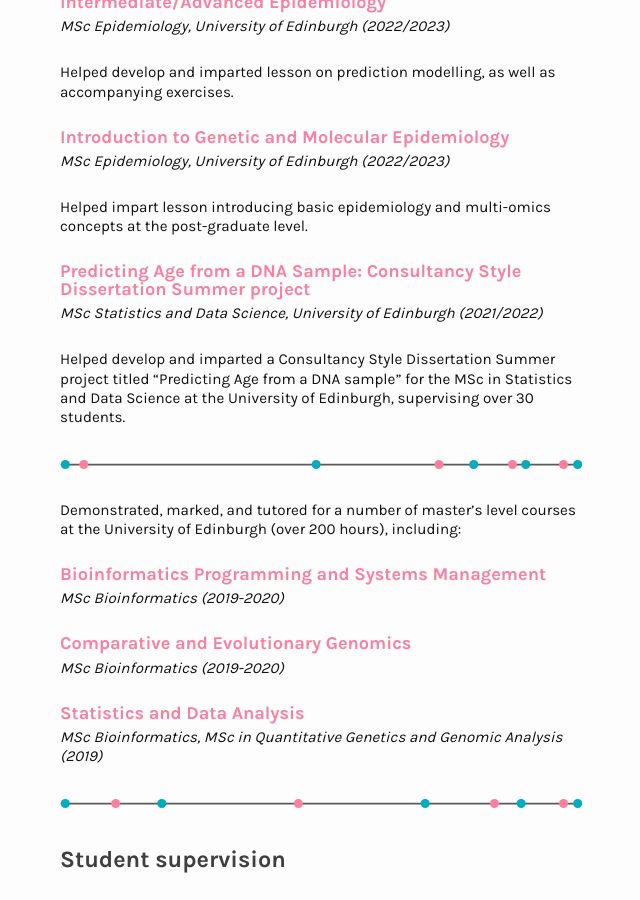
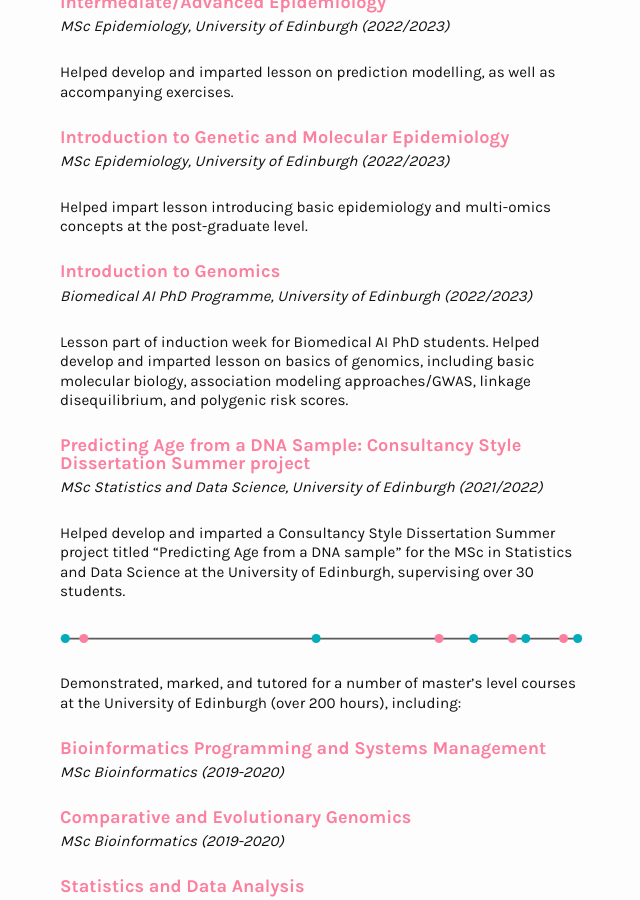
Before and after one commit to elenabernabeu/elenabernabeu.github.io, a Jekyll site: the page built from cv.markdown, in a window 1280 px wide and 900 px high, scrolled down 1539 px. Shown: the whole window, without its empty margins (467-1107 px from the left). Built offline with Jekyll 4.4.1, drawn with Linux system fonts in a browser that asks for light colours.

Commit message:
09012022 - More changes

```diff
--- a/cv.markdown
+++ b/cv.markdown
@@ -66,6 +66,11 @@
 *MSc Epidemiology, University of Edinburgh (2022/2023)*
 
 Helped impart lesson introducing basic epidemiology and multi-omics concepts at the post-graduate level.
+
+#### **Introduction to Genomics**
+*Biomedical AI PhD Programme, University of Edinburgh (2022/2023)*
+
+Lesson part of induction week for Biomedical AI PhD students. Helped develop and imparted lesson on basics of genomics, including basic molecular biology, association modeling approaches/GWAS, linkage disequilibrium, and polygenic risk scores.
 
 #### **Predicting Age from a DNA Sample: Consultancy Style Dissertation Summer project**
 *MSc Statistics and Data Science, University of Edinburgh (2021/2022)*
```
Also changed, not shown: 1 other file.
